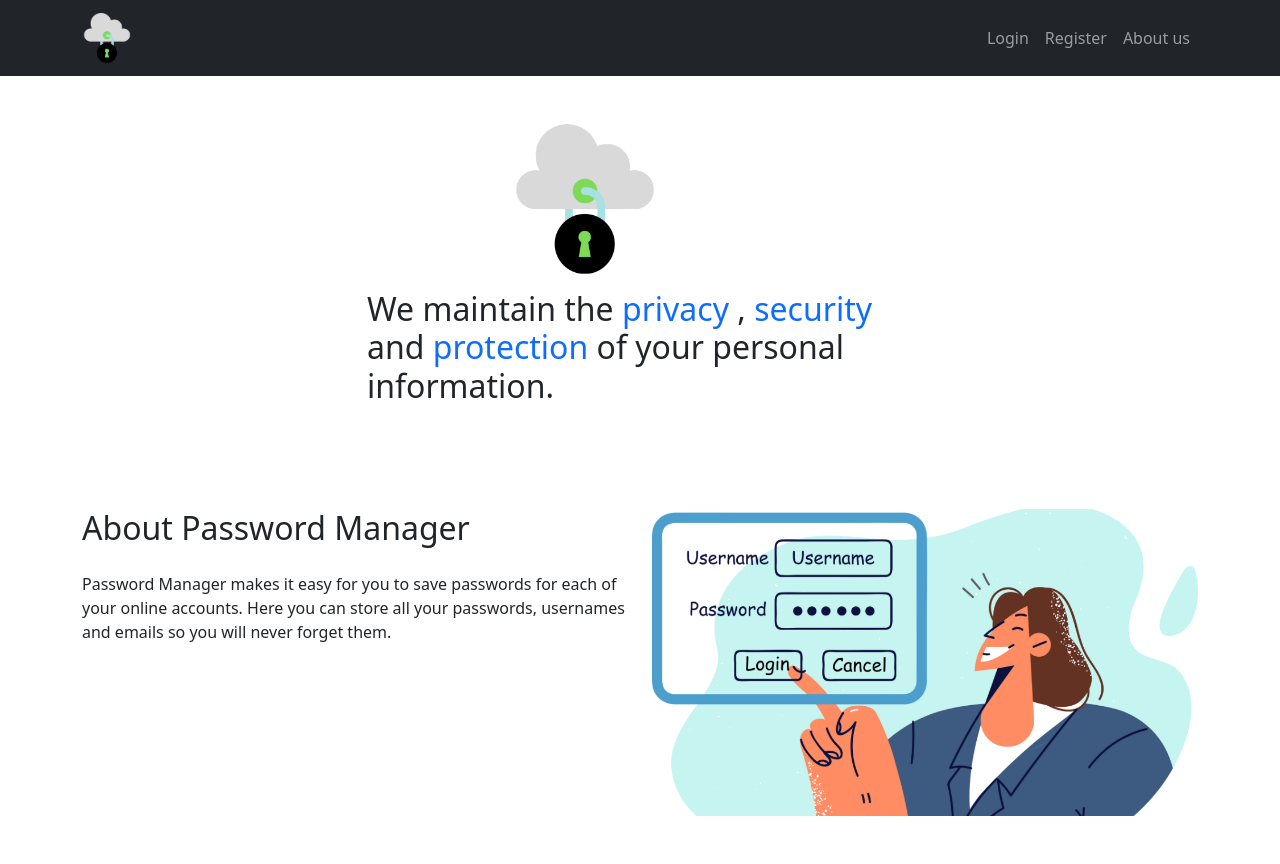
After one commit to al3xHub/Password_Manager, a Django app: page /about/ in a window 1280 px wide. The commit adds this page. Run offline with Django 3.2, Linux system fonts and the light colour scheme; some libraries are stand-ins or nearby versions.

Commit message:
diseñando about us

```diff
--- a/PasswordManagerWeb/PasswordManagerWeb/urls.py
+++ b/PasswordManagerWeb/PasswordManagerWeb/urls.py
@@ -25,6 +25,7 @@ urlpatterns = [
     path('site/<str:pk>/', views.site, name="site"),
     path('update/<int:pk>/', SiteUpdate.as_view(), name="update"),
     path('delete/<int:pk>/', views.DeleteSite.as_view(), name="delete"),
+    path('about/', views.about, name="about"),
     path('admin/', admin.site.urls),
 
     # Authentication paths
--- /dev/null
+++ b/PasswordManagerWeb/core/templates/core/about.html
@@ -0,0 +1,28 @@
+{% extends 'core/base.html' %}
+{% load static %}
+{% block title %}Abous us {% endblock %}
+{% block content %}
+<!-- Content -->
+<div class="container mt-5">
+    <div class="row justify-content-center mb-3">
+        <div class="col-3">
+            <img src="{% static 'core/images/Password_Manager.png' %}" class="img-fluid" alt="About Us Image" style="max-width: 150px;">
+        </div>
+    </div>
+    <div class="row justify-content-center">
+        <div class="col-md-6 mb-5 ">
+            <h2>We maintain the <span class="text-primary">privacy</span> , <span class="text-primary">security</span>  and <span class="text-primary">protection</span> of your personal information.</h2>
+        </div>
+    </div>
+    <div class="row">
+        <div class="col-md-6 my-5">
+            <h2 class="mb-4">About Password Manager</h2>
+            <p>Password Manager makes it easy for you to save passwords for each of your online accounts. Here you can store all your passwords, usernames and emails so you will never forget them.</p>
+            <p></p>
+        </div>
+        <div class="col-md-6 my-5">
+            <img src="{% static 'core/images/about_mujer_login.png' %}" class="img-fluid" alt="About Us Image">
+        </div>
+    </div>
+</div>
+{% endblock %}
--- a/PasswordManagerWeb/core/templates/core/base.html
+++ b/PasswordManagerWeb/core/templates/core/base.html
@@ -38,12 +38,18 @@
           <li class="nav-item">
             <a class="nav-link" href="{% url 'signup' %}">Register</a>
           </li>
+          <li class="nav-item">
+            <a class="nav-link" href="{% url 'about' %}">About us</a>
+          </li>
           {% else %}
           <li class="nav-item">
             <a class="nav-link" href="{% url 'profile' %}">Profile</a>
           </li>
           <li class="nav-item">
             <a class="nav-link" href="{% url 'add' %}">New Password</a>
+          </li>
+           <li class="nav-item">
+            <a class="nav-link" href="{% url 'about' %}">About us</a>
           </li>
           <li class="nav-item">
             <a class="nav-link" href="{% url 'logout' %}">Logout</a>
--- a/PasswordManagerWeb/core/views.py
+++ b/PasswordManagerWeb/core/views.py
@@ -189,3 +189,7 @@ class DeleteSite(DeleteView):
                 context=self.get_context_data(),
                 status=400
             )
+
+
+def about(request):
+    return render(request, "core/about.html")
```
Also changed, not shown: PasswordManagerWeb/core/static/core/images/about_mujer_login.png (added), PasswordManagerWeb/db.sqlite3, 1 other file.
